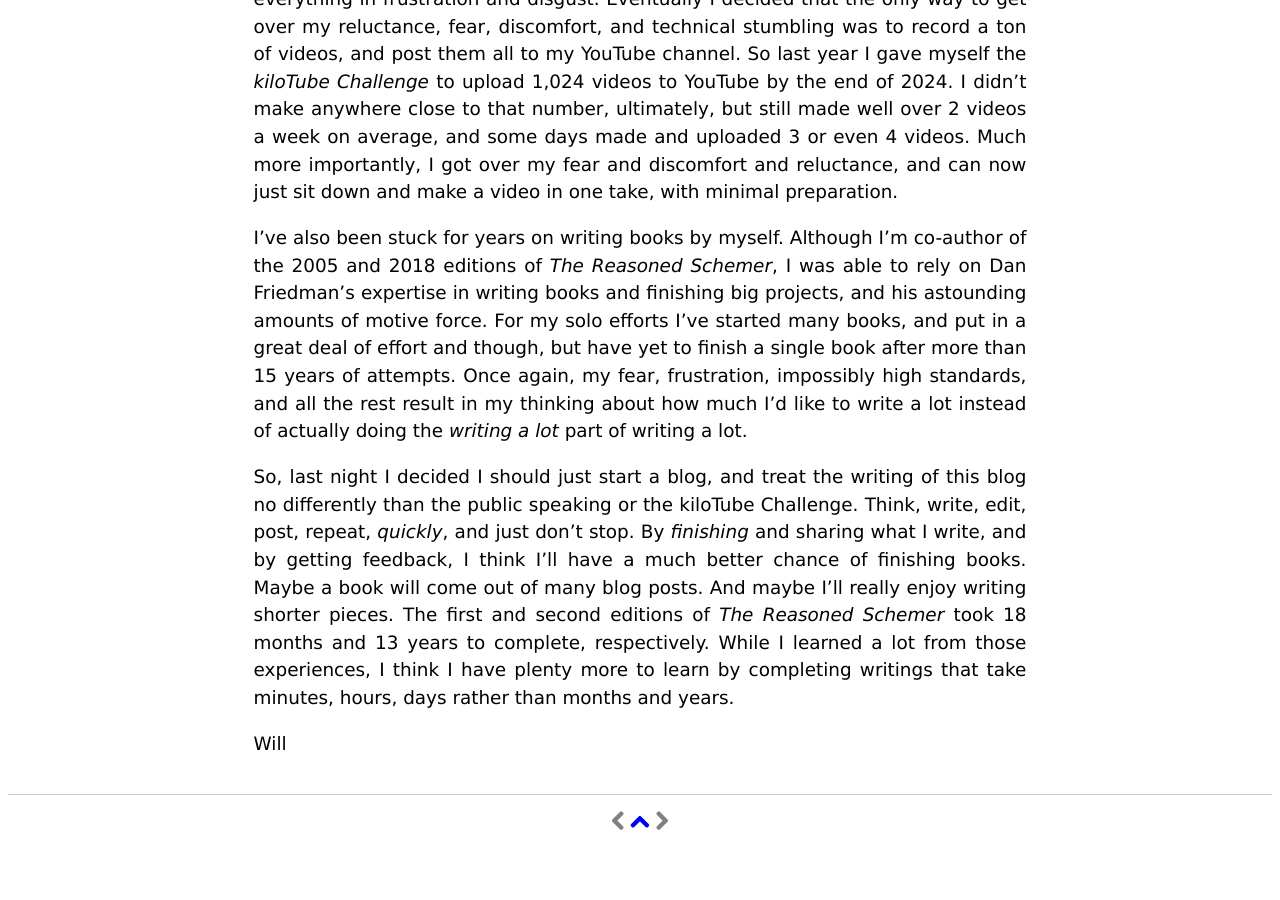
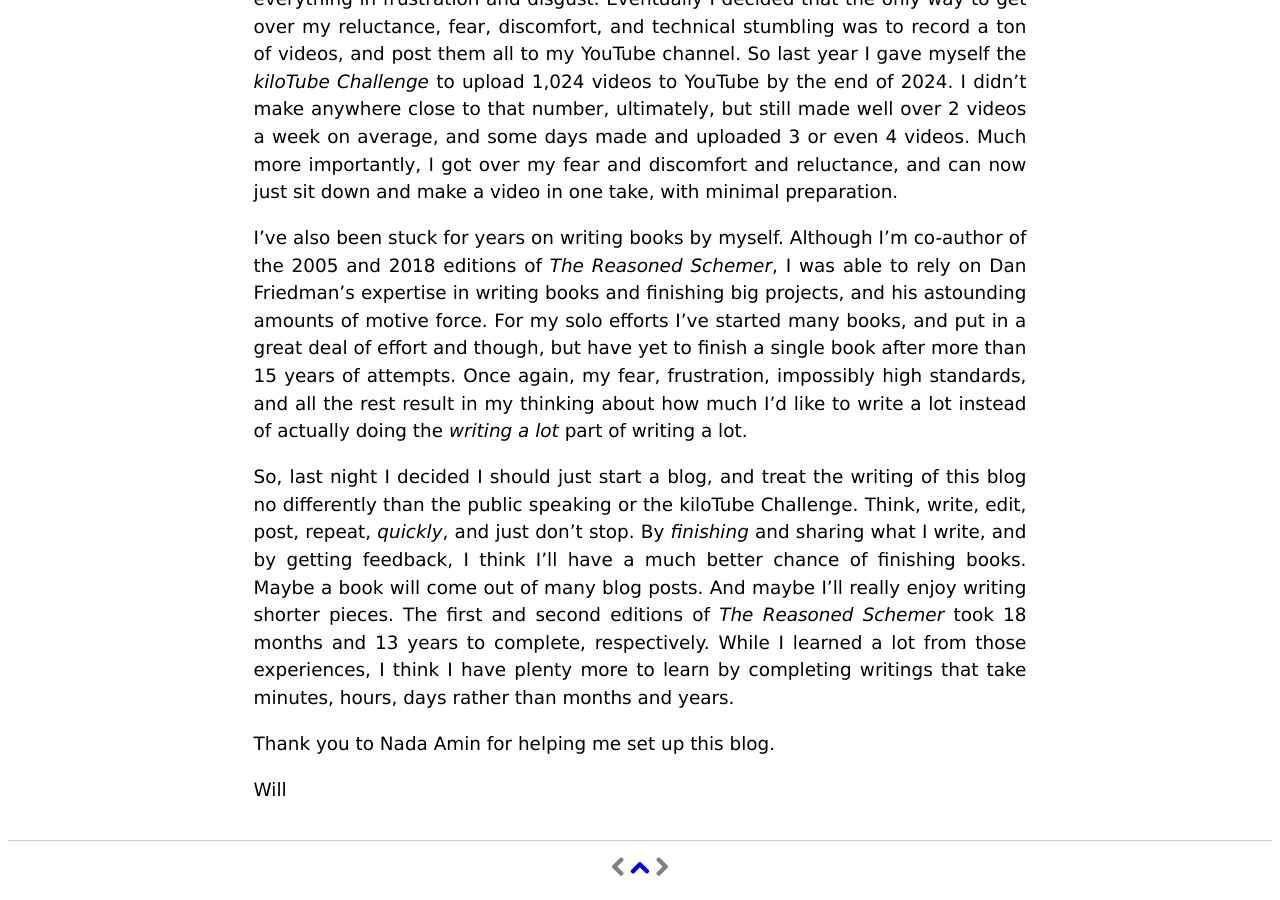
Before and after one commit to metareflection/webyrd-blog, a Jekyll site: the page built from _posts/2025-02-07-starting-a-blog.md, in a window 1280 px wide and 900 px high, scrolled down 644 px. Built offline with Jekyll 4.4.1, drawn with Linux system fonts in a browser that asks for light colours; before the commit the page ends 1498 px from its top, so only the background shows below that.

Commit message:
pushed first blog post

```diff
--- a/_posts/2025-02-07-starting-a-blog.md
+++ b/_posts/2025-02-07-starting-a-blog.md
@@ -13,4 +13,6 @@ I've also been stuck for years on writing books by myself.  Although I'm co-auth
 
 So, last night I decided I should just start a blog, and treat the writing of this blog no differently than the public speaking or the kiloTube Challenge.  Think, write, edit, post, repeat, *quickly*, and just don't stop.  By *finishing* and sharing what I write, and by getting feedback, I think I'll have a much better chance of finishing books.  Maybe a book will come out of many blog posts.  And maybe I'll really enjoy writing shorter pieces.  The first and second editions of *The Reasoned Schemer* took 18 months and 13 years to complete, respectively.  While I learned a lot from those experiences, I think I have plenty more to learn by completing writings that take minutes, hours, days rather than months and years.
 
+Thank you to Nada Amin for helping me set up this blog.
+
 Will
```
